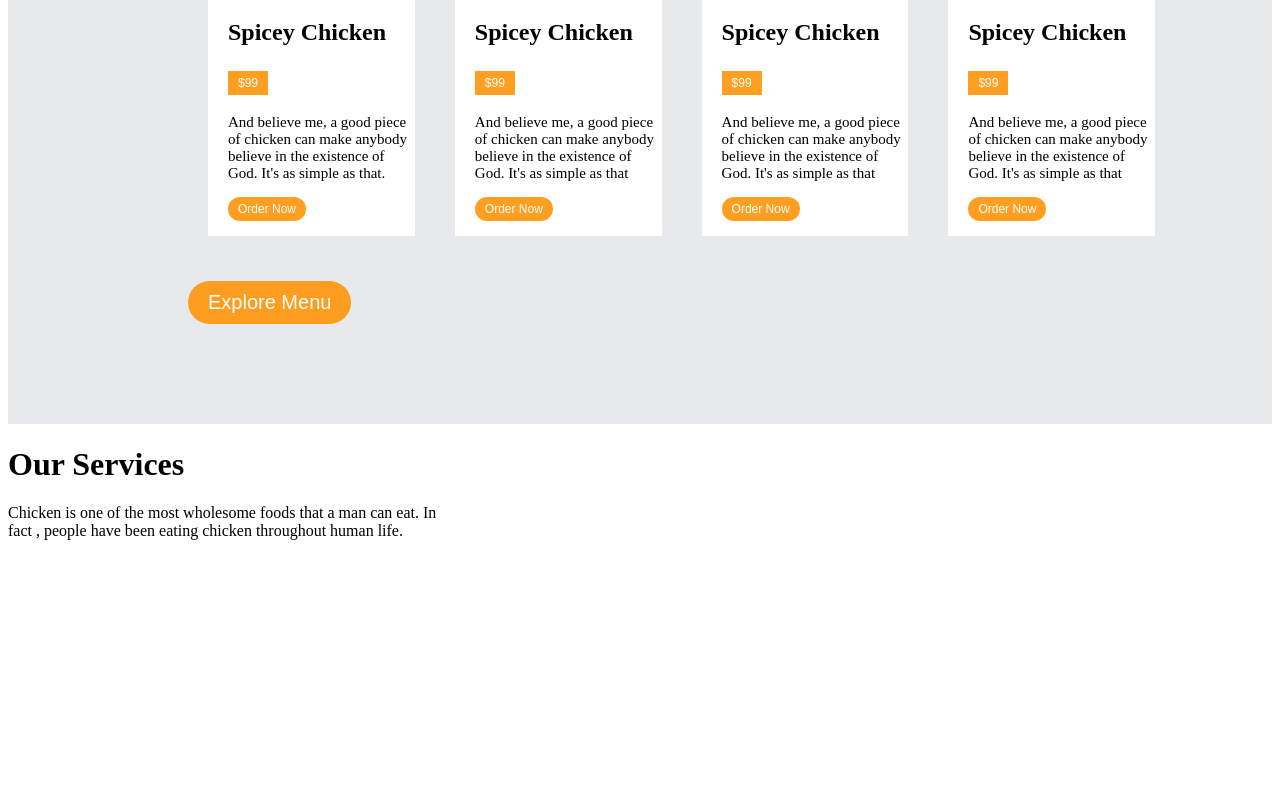
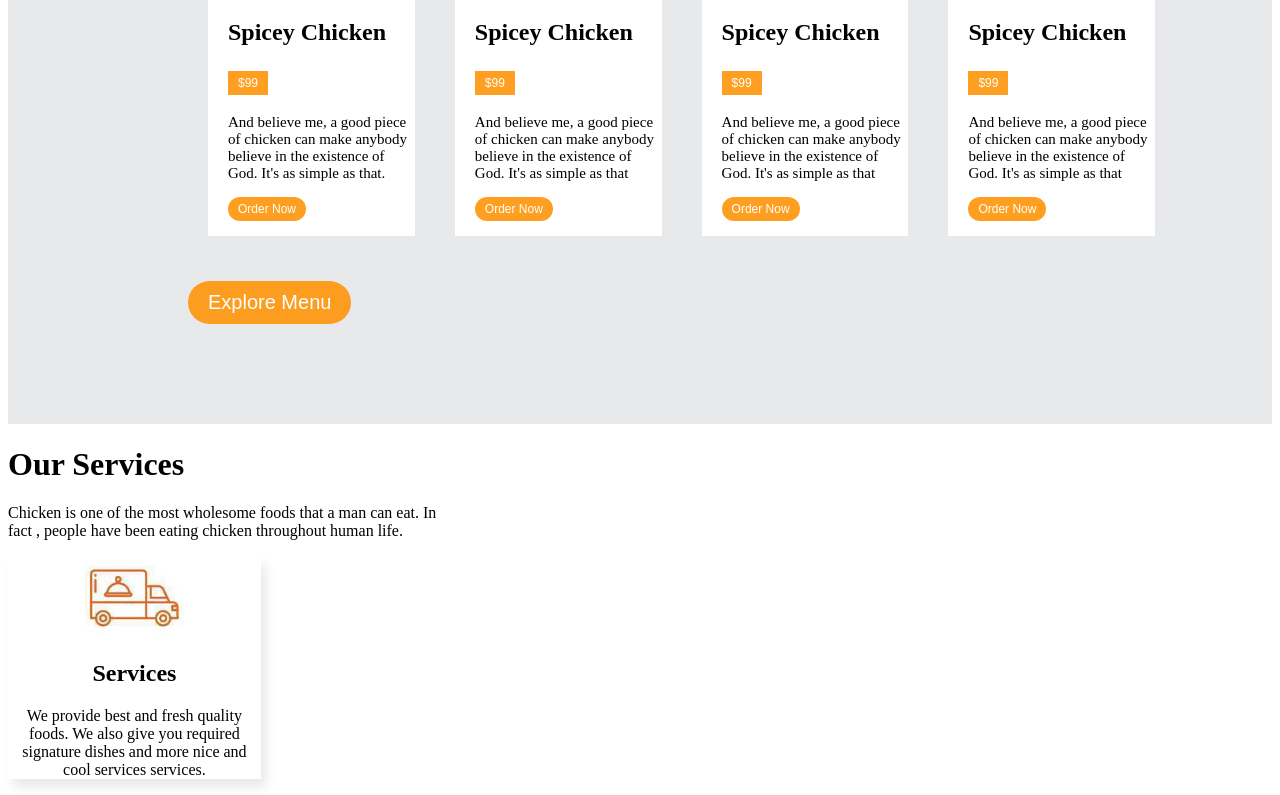
Before and after one commit to Memory-Wabwile/restaurant-01, a plain HTML site: page index.html in a window 1280 px wide. Shown: the part 2439-3234 px from the top of the page. Before the commit the page ends 2995 px from the top, so only its background shows below. Drawn offline with Linux system fonts and the light colour scheme.

Commit message:
add first dic of class services

```diff
--- a/index.css
+++ b/index.css
@@ -121,3 +121,8 @@ button{
 .h2menu{
     margin-left: 20px;
 }
+.topservices{
+    width:20%;
+    text-align: center;
+    box-shadow: 5px 8px 10px rgb(232, 233, 235) ;
+}
--- a/index.html
+++ b/index.html
@@ -206,8 +206,12 @@
             <p>Chicken is one of the most wholesome foods that a man can eat. In <br>fact , people have been eating chicken throughout human life.
               </p>
         </div>
-        <div>
-
+        <div class="servicesimg">
+            <div class="topservices">
+                <img src="images/service1.jpg" height="80">
+                <h2>Services</h2>
+                <p>We provide best and fresh quality foods. We also give you required signature dishes and more nice and cool services services.</p>
+            </div>
         </div>
     </div>
 
```
